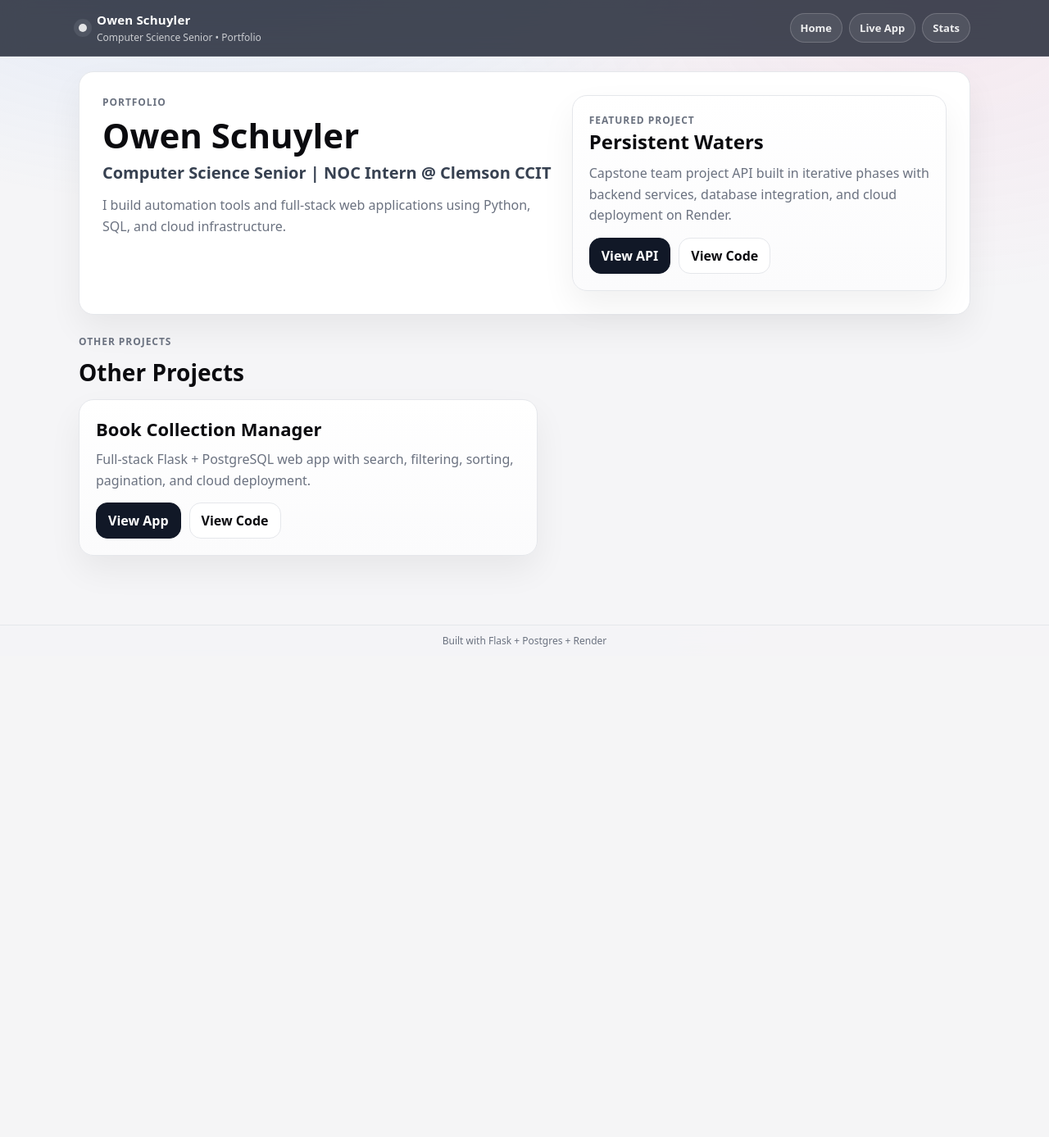
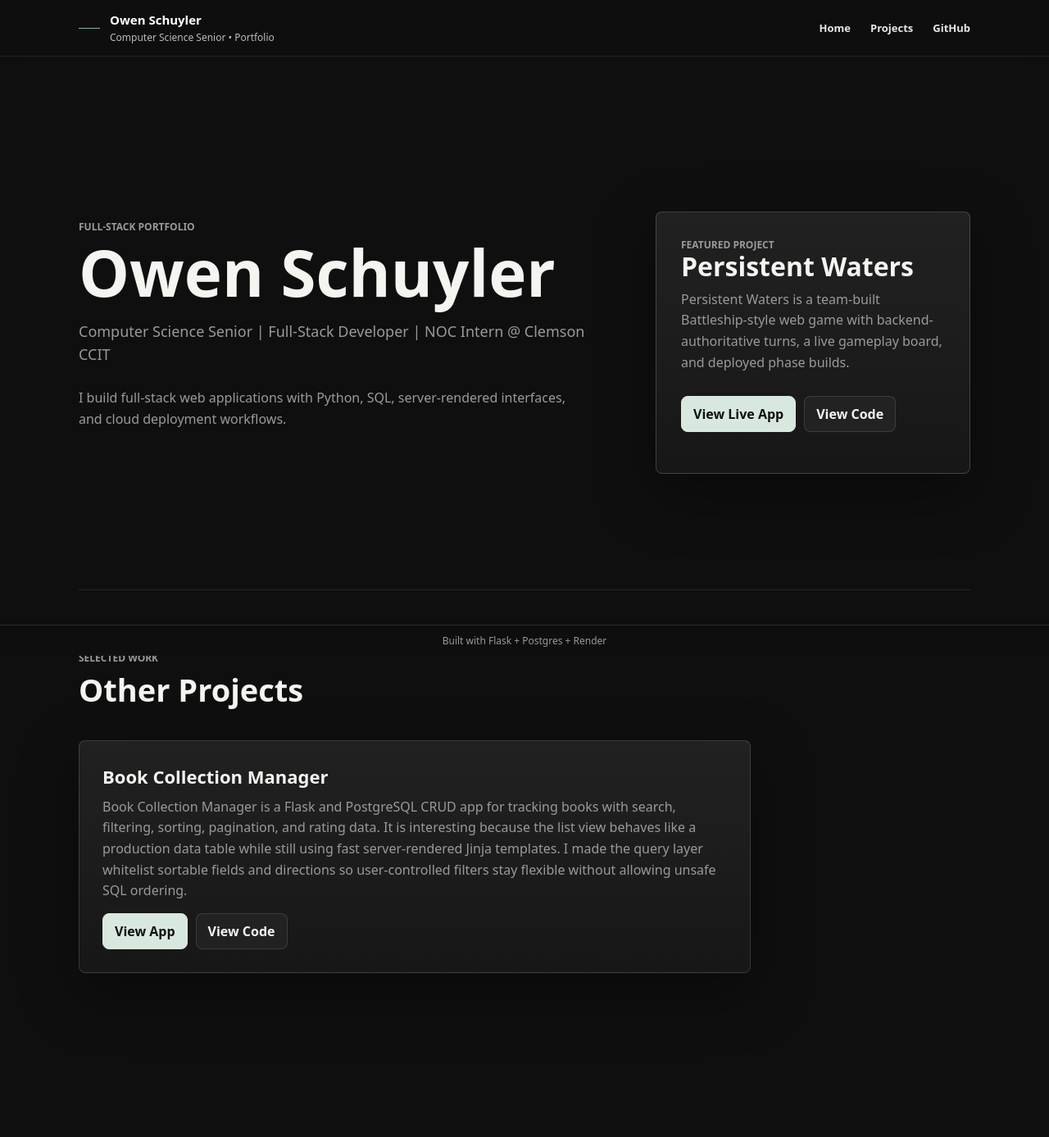
Before and after one commit to owen-schuyler/cpsc3750-solo3-production, a Flask app: page / in a window 1280 px wide. Shown: the whole page at 82% size. Before the commit the page ends 789 px from the top, so only its background shows below. Run offline with Flask 3, Linux system fonts and the light colour scheme; some libraries are stand-ins or nearby versions.

Commit message:
Redesign of Portfolio

```diff
--- a/app.py
+++ b/app.py
@@ -224,7 +224,12 @@ def health():
 
 @app.get("/")
 def home():
-    return render_template("home.html")
+    return render_template("home.html", title="Owen Schuyler | Portfolio")
+
+
+@app.get("/persistent-waters")
+def persistent_waters():
+    return render_template("persistent_waters.html", title="Persistent Waters | Owen Schuyler")
 
 
 @app.get("/books")
--- a/static/styles.css
+++ b/static/styles.css
@@ -1,31 +1,27 @@
 * { box-sizing: border-box; }
 
 :root{
-  --bg: #f5f5f7;
-  --card: #ffffff;
-  --text: #0b0b0f;
-  --muted: #6b7280;
-  --border: #e5e7eb;
-  --navy: #111827;
+  --bg: #0f0f0f;
+  --card: #171717;
+  --text: #f4f4f0;
+  --muted: #9a9a9a;
+  --border: rgba(255,255,255,0.12);
+  --navy: #d8e8df;
+  --accent: #8ab6a2;
 
   /* upgraded shadows */
-  --shadow: 0 18px 40px rgba(0,0,0,0.06);
-  --shadow-hover: 0 26px 60px rgba(0,0,0,0.10);
+  --shadow: 0 24px 70px rgba(0,0,0,0.34);
+  --shadow-hover: 0 32px 80px rgba(0,0,0,0.42);
 
   /* focus ring */
-  --ring: 0 0 0 4px rgba(59, 130, 246, 0.16);
+  --ring: 0 0 0 4px rgba(138, 182, 162, 0.2);
 }
 
 body{
   margin:0;
   font-family: ui-sans-serif, system-ui, -apple-system, Segoe UI, Roboto, Arial, sans-serif;
 
-  /* subtle premium background */
-  background:
-    radial-gradient(1200px 600px at 20% -10%, rgba(59,130,246,0.10), transparent 55%),
-    radial-gradient(900px 600px at 90% 0%, rgba(236,72,153,0.08), transparent 60%),
-    var(--bg);
-
+  background: var(--bg);
   color: var(--text);
 }
 
@@ -33,9 +29,9 @@ body{
   position: sticky;
   top: 0;
   z-index: 10;
-  background: rgba(17,24,39,0.78);
+  background: rgba(15,15,15,0.78);
   backdrop-filter: blur(14px);
-  border-bottom: 1px solid rgba(255,255,255,0.10);
+  border-bottom: 1px solid rgba(255,255,255,0.08);
 }
 
 .topbar-inner{
@@ -56,17 +52,17 @@ body{
 }
 
 .brand-mark{
-  width: 10px;
-  height: 10px;
-  border-radius: 999px;
-  background: rgba(255,255,255,0.85);
-  box-shadow: 0 0 0 6px rgba(255,255,255,0.08);
+  width: 26px;
+  height: 1px;
+  border-radius: 0;
+  background: var(--accent);
+  box-shadow: none;
 }
 
 .brand-text h1{
   margin:0;
   font-size: 15px;
-  letter-spacing: 0.2px;
+  letter-spacing: 0;
   color:#fff;
   font-weight: 650;
 }
@@ -79,24 +75,28 @@ body{
 
 .nav{
   display:flex;
-  gap: 8px;
+  flex-wrap: wrap;
+  gap: 24px;
   align-items:center;
+  justify-content: flex-end;
 }
 
 .navlink{
   text-decoration:none;
   color: rgba(255,255,255,0.9);
-  padding: 8px 12px;
-  border-radius: 999px;
-  border: 1px solid rgba(255,255,255,0.18);
-  background: rgba(255,255,255,0.08);
+  padding: 8px 0;
+  border-radius: 0;
+  border: 0;
+  background: transparent;
   font-size: 13px;
   font-weight: 600;
+  letter-spacing: 0;
   transition: background 140ms ease, transform 140ms ease;
 }
 
 .navlink:hover{
-  background: rgba(255,255,255,0.14);
+  background: transparent;
+  color: var(--accent);
   transform: translateY(-1px);
 }
 
@@ -108,7 +108,7 @@ body{
 
 .panel{
   background: var(--card);
-  border-radius: 18px;
+  border-radius: 8px;
   padding: 18px;
   box-shadow: var(--shadow);
   border: 1px solid var(--border);
@@ -156,15 +157,15 @@ body{
 
 .input:focus, .select:focus{
   outline: none;
-  border-color: rgba(59,130,246,0.5);
+  border-color: rgba(138,182,162,0.6);
   box-shadow: var(--ring);
 }
 
 .btn{
   padding: 10px 14px;
-  border-radius: 14px;
+  border-radius: 8px;
   border: 1px solid var(--border);
-  background: #fff;
+  background: rgba(255,255,255,0.04);
   cursor: pointer;
   text-decoration: none;
   color: var(--text);
@@ -183,11 +187,11 @@ body{
 
 .btn.primary{
   background: var(--navy);
-  color:#fff;
+  color:#0f0f0f;
   border-color: var(--navy);
 }
 
-.btn.primary:hover{ background:#0b1220; box-shadow: 0 10px 26px rgba(0,0,0,0.18); }
+.btn.primary:hover{ background:#f4f4f0; box-shadow: 0 10px 26px rgba(0,0,0,0.18); }
 
 .btn.danger{
   background:#fee2e2;
@@ -310,6 +314,7 @@ label{
 .formactions{
   margin-top: 14px;
   display:flex;
+  flex-wrap: wrap;
   gap: 10px;
 }
 
@@ -344,14 +349,14 @@ label{
   align-items:center;
   padding: 10px 12px;
   border: 1px solid var(--border);
-  border-radius: 16px;
-  background:#fff;
+  border-radius: 8px;
+  background:#141414;
 }
 
 .footer{
   position: fixed;
   left: 0; right: 0; bottom: 0;
-  background: rgba(245,245,247,0.92);
+  background: rgba(15,15,15,0.92);
   backdrop-filter: blur(12px);
   border-top: 1px solid var(--border);
   padding: 10px 14px;
@@ -372,14 +377,14 @@ label{
   grid-template-columns: 1.2fr 1fr;
   gap: 24px;
   align-items: start;
-  padding: 28px;
+  padding: 28px 0;
 }
 
 .eyebrow{
   margin: 0 0 10px;
   font-size: 12px;
   font-weight: 700;
-  letter-spacing: 0.08em;
+  letter-spacing: 0;
   text-transform: uppercase;
   color: var(--muted);
 }
@@ -395,7 +400,7 @@ label{
   margin: 10px 0 0;
   font-size: 20px;
   font-weight: 600;
-  color: #374151;
+  color: var(--muted);
 }
 
 .hero-desc{
@@ -408,9 +413,9 @@ label{
 
 .featured-project{
   border: 1px solid var(--border);
-  border-radius: 18px;
+  border-radius: 8px;
   padding: 20px;
-  background: linear-gradient(180deg, #ffffff 0%, #fbfbfc 100%);
+  background: linear-gradient(180deg, rgba(255,255,255,0.08) 0%, rgba(255,255,255,0.035) 100%);
   box-shadow: var(--shadow);
 }
 
@@ -437,12 +442,150 @@ label{
 }
 
 .project-card{
-  max-width: 560px;
+  max-width: 760px;
 }
 
 .project-card h3{
   margin: 0 0 10px;
   font-size: 22px;
+}
+
+.portfolio-home{
+  min-height: calc(100vh - 150px);
+}
+
+.portfolio-hero{
+  min-height: 610px;
+  grid-template-columns: minmax(0, 1.25fr) minmax(320px, 0.75fr);
+  gap: 64px;
+  align-items: center;
+  padding: 94px 0 86px;
+}
+
+.portfolio-hero .hero-copy{
+  max-width: 760px;
+}
+
+.portfolio-hero .hero-name{
+  max-width: 740px;
+  font-size: 78px;
+  line-height: 0.96;
+  font-weight: 850;
+}
+
+.portfolio-hero .hero-role{
+  max-width: 700px;
+  margin-top: 22px;
+  font-size: 18px;
+  line-height: 1.55;
+  font-weight: 520;
+}
+
+.portfolio-hero .hero-desc{
+  max-width: 610px;
+  margin-top: 26px;
+}
+
+.hero-featured-card{
+  align-self: center;
+  min-height: 320px;
+  padding: 30px;
+  transform: translateY(22px);
+  border-color: rgba(138,182,162,0.28);
+}
+
+.hero-featured-card h2{
+  font-size: 32px;
+  line-height: 1.08;
+}
+
+.hero-featured-card .formactions{
+  margin-top: 28px;
+}
+
+.portfolio-home .other-projects{
+  margin-top: 22px;
+  padding: 74px 0 110px;
+  border-top: 1px solid rgba(255,255,255,0.1);
+}
+
+.portfolio-home .section-copy{
+  margin-bottom: 26px;
+}
+
+.portfolio-home .section-copy h2{
+  font-size: 38px;
+  line-height: 1.1;
+}
+
+.portfolio-home .project-card{
+  max-width: 820px;
+  padding: 28px;
+  border-color: rgba(255,255,255,0.14);
+}
+
+.project-detail{
+  margin-bottom: 24px;
+}
+
+.project-hero{
+  display:grid;
+  grid-template-columns: 1.3fr 0.9fr;
+  gap: 24px;
+  align-items: start;
+}
+
+.project-summary{
+  align-self: stretch;
+}
+
+.phase-grid{
+  display:grid;
+  grid-template-columns: repeat(3, minmax(0, 1fr));
+  gap: 14px;
+}
+
+.phase-card{
+  border: 1px solid var(--border);
+  border-radius: 8px;
+  padding: 20px;
+  background: linear-gradient(180deg, rgba(255,255,255,0.08) 0%, rgba(255,255,255,0.035) 100%);
+  box-shadow: var(--shadow);
+}
+
+.phase-card-head{
+  display:flex;
+  justify-content: space-between;
+  gap: 12px;
+  align-items: center;
+  margin-bottom: 12px;
+}
+
+.phase-card h2{
+  margin: 0 0 10px;
+  font-size: 22px;
+}
+
+.phase-card h3{
+  margin: 18px 0 8px;
+  font-size: 16px;
+}
+
+.phase-card p{
+  margin: 0;
+  color: var(--muted);
+  line-height: 1.6;
+}
+
+.contribution-list{
+  margin: 0;
+  padding-left: 20px;
+  color: var(--muted);
+  line-height: 1.7;
+}
+
+.muted-phase{
+  background: #141414;
 }
 
 @media (max-width: 900px){
--- a/templates/base.html
+++ b/templates/base.html
@@ -20,8 +20,8 @@
 
       <nav class="nav">
         <a class="navlink" href="{{ url_for('home') }}">Home</a>
-        <a class="navlink" href="{{ url_for('books_list') }}">Live App</a>
-        <a class="navlink" href="{{ url_for('stats_view') }}">Stats</a>
+        <a class="navlink" href="{{ url_for('home') }}#projects">Projects</a>
+        <a class="navlink" href="https://github.com/owen-schuyler" target="_blank" rel="noopener noreferrer">GitHub</a>
       </nav>
     </div>
   </header>
--- a/templates/home.html
+++ b/templates/home.html
@@ -1,48 +1,50 @@
 {% extends "base.html" %}
 
 {% block content %}
-<section class="panel hero">
+<div class="portfolio-home">
+  <section class="hero portfolio-hero">
     <div class="hero-copy">
-    <p class="eyebrow">Portfolio</p>
+      <p class="eyebrow">Full-stack portfolio</p>
       <h1 class="hero-name">Owen Schuyler</h1>
-    <p class="hero-role">Computer Science Senior | NOC Intern @ Clemson CCIT</p>
+      <p class="hero-role">Computer Science Senior | Full-Stack Developer | NOC Intern @ Clemson CCIT</p>
       <p class="hero-desc">
-        I build automation tools and full-stack web applications using Python, SQL, and cloud infrastructure.
+        I build full-stack web applications with Python, SQL, server-rendered interfaces, and cloud deployment workflows.
       </p>
     </div>
 
-  <div class="featured-project">
+    <article class="featured-project hero-featured-card">
       <p class="eyebrow">Featured Project</p>
       <h2>Persistent Waters</h2>
       <p>
-      Capstone team project API built in iterative phases with backend services,
-      database integration, and cloud deployment on Render.
+        Persistent Waters is a team-built Battleship-style web game with backend-authoritative turns, a live gameplay board, and deployed phase builds.
       </p>
 
       <div class="formactions">
-      <a href="https://persistent-waters.onrender.com/" class="btn primary" target="_blank" rel="noopener noreferrer">View API</a>
+        <a href="https://jenniferjgj.com/persistentwaters/" class="btn primary" target="_blank" rel="noopener noreferrer">View Live App</a>
         <a href="https://github.com/jenniferjtk/Persistent-Waters" class="btn" target="_blank" rel="noopener noreferrer">View Code</a>
       </div>
-  </div>
+    </article>
   </section>
 
-<section class="other-projects">
+  <section id="projects" class="other-projects">
     <div class="section-copy">
-    <p class="eyebrow">Other Projects</p>
+      <p class="eyebrow">Selected work</p>
       <h2>Other Projects</h2>
     </div>
 
-  <div class="featured-project project-card">
+    <article class="featured-project project-card">
       <h3>Book Collection Manager</h3>
       <p>
-      Full-stack Flask + PostgreSQL web app with search, filtering, sorting,
-      pagination, and cloud deployment.
+        Book Collection Manager is a Flask and PostgreSQL CRUD app for tracking books with search, filtering, sorting, pagination, and rating data.
+        It is interesting because the list view behaves like a production data table while still using fast server-rendered Jinja templates.
+        I made the query layer whitelist sortable fields and directions so user-controlled filters stay flexible without allowing unsafe SQL ordering.
       </p>
 
       <div class="formactions">
         <a href="{{ url_for('books_list') }}" class="btn primary">View App</a>
-      <a href="#" class="btn">View Code</a>
+        <a href="https://github.com/owen-schuyler/cpsc3750-solo3-production" class="btn" target="_blank" rel="noopener noreferrer">View Code</a>
       </div>
+    </article>
+  </section>
 </div>
-</section>
 {% endblock %}
```
Also changed, not shown: other parts of static/styles.css (+76 -18 lines), templates/persistent_waters.html (added, +85 -0 lines). Lines whose indentation alone changed are shown as unchanged.
